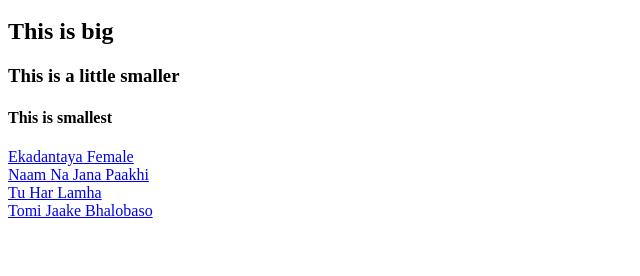
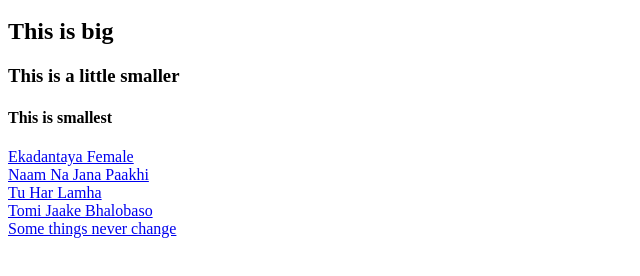
Before and after one commit to apoorvaprabhat101/Youtube-Songs, a plain HTML site: page index.html in a window 1280 px wide. Shown: the part 48-324 px from the top of the page, without its empty margins (0-640 px from the left). Drawn offline with Linux system fonts and the light colour scheme.

Commit message:
Added Some things never change

```diff
--- a/index.html
+++ b/index.html
@@ -15,5 +15,7 @@
         <a href="https://www.youtube.com/watch?v=JiV8MLQjJsw" target="_blank">Naam Na Jana Paakhi</a><br/>
         <a href="https://www.youtube.com/watch?v=SdGL0qxgZGM" target="_blank">Tu Har Lamha</a><br/>
         <a href="https://www.youtube.com/watch?v=NfrxSSpfjTY" target="_blank">Tomi Jaake Bhalobaso</a><br/>
+        <a href="https://www.youtube.com/watch?v=3o0mlzgR8Nc" target="_blank">Some things never change</a><br/>
+
     </body>
 </html>
```
